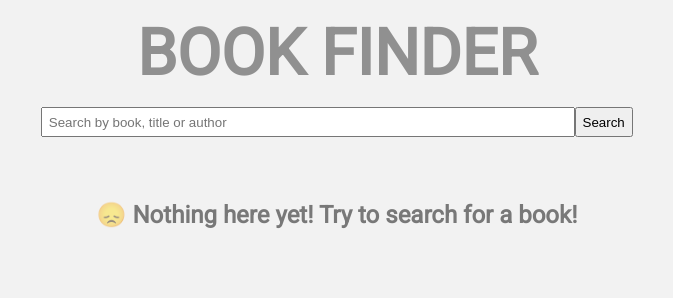
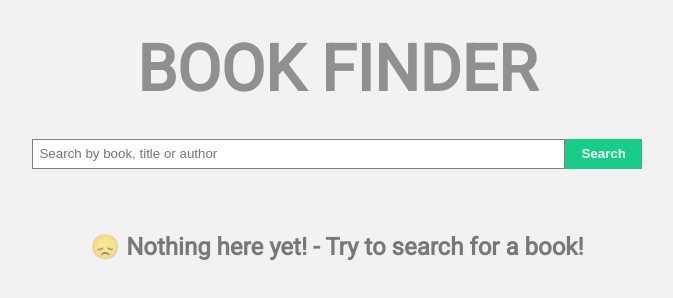
Before and after one commit to colodevelop/Google_books_api, a plain HTML site: page index.html in a window 1280 px wide. Shown: the whole page, without its empty margins (303-976 px from the left). Drawn offline with Linux system fonts and the light colour scheme.

Commit message:
added some style changes

```diff
--- a/app.js
+++ b/app.js
@@ -57,7 +57,6 @@ document.addEventListener(
             var title = data.items[i].volumeInfo.title;
             var author = data.items[i].volumeInfo.authors;
             var url = data.items[i].volumeInfo.infoLink;
-            console.log(author);
 
             // Changes the elements innerHTML into the data that was
             // received from the API request
--- a/index.html
+++ b/index.html
@@ -30,7 +30,7 @@
 
     <div id="result"></div>
 
-    <h2 class="nothing-message"> 😞 Nothing here yet! Try to search for a book!</h2>
+    <h2 class="nothing-message"> 😞 Nothing here yet! - Try to search for a book!</h2>
 
 
     <div class="all-books">
--- a/style.css
+++ b/style.css
@@ -1,3 +1,7 @@
+:root {
+  --primary-color: #15CF89;
+}
+
 body {
   background: #F2F2F2;
   font-family: 'Roboto', sans-serif;
@@ -24,7 +28,7 @@ p {
   color: white;
   position: relative;
   top: 50px;
-  background: #15CF89;
+  background: var(--primary-color);
   border: none;
   margin-top: 1rem;
   border-radius: 10px;
@@ -43,6 +47,14 @@ p {
   opacity: 0.8;
 }
 
+.btn-search {
+  background: var(--primary-color);
+  border: none;
+  padding: 0 1rem;
+  font-weight: 600;
+  color: white;
+}
+
 /* Search Bar TOP
 =================================== */
 
@@ -50,7 +62,7 @@ p {
   text-align: center;
   font-size: 4rem;
   opacity: 0.4;
-  margin: 1rem;
+  margin: 2rem 1rem;
 }
 
 .search-style {
@@ -70,7 +82,8 @@ p {
 
 #search-books {
   width: 40em;
-  padding: .35rem;
+  padding: .4rem;
+  border: grey 1px solid;
 }
 
 #result {
```
